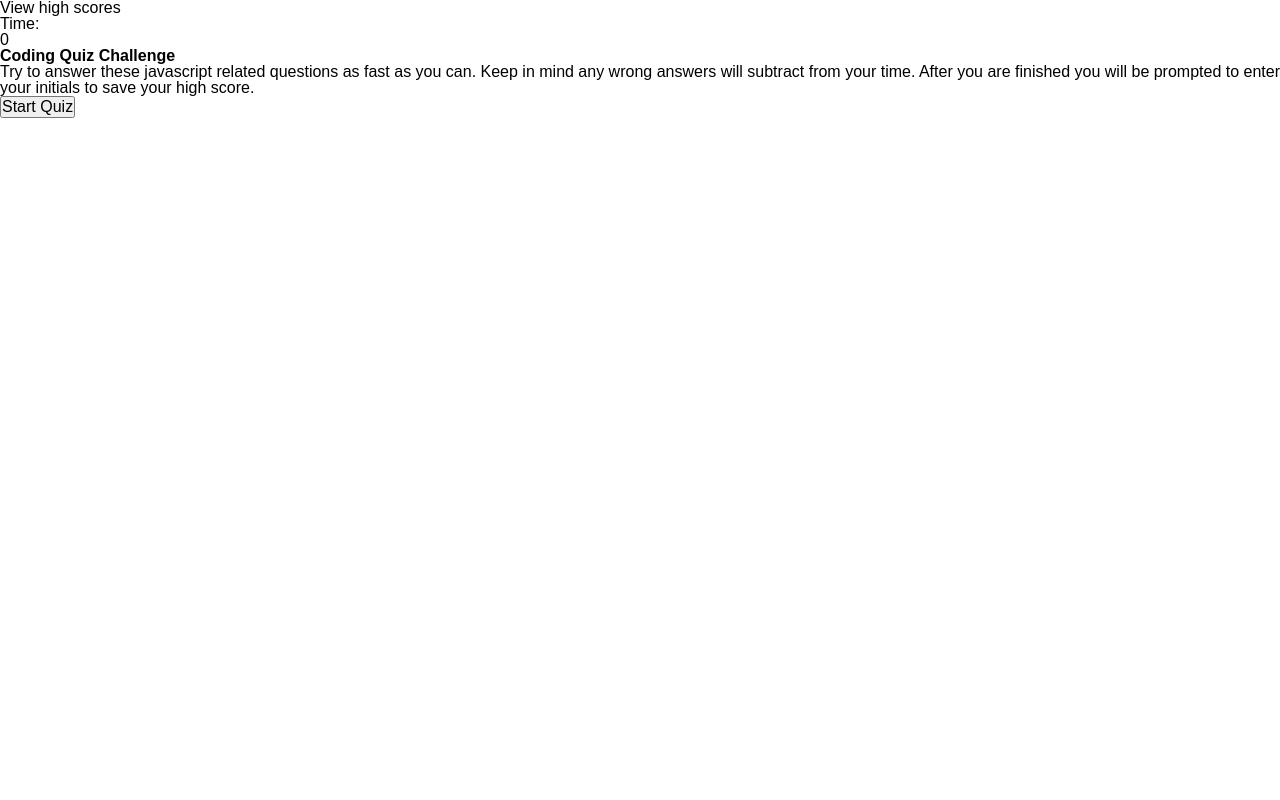
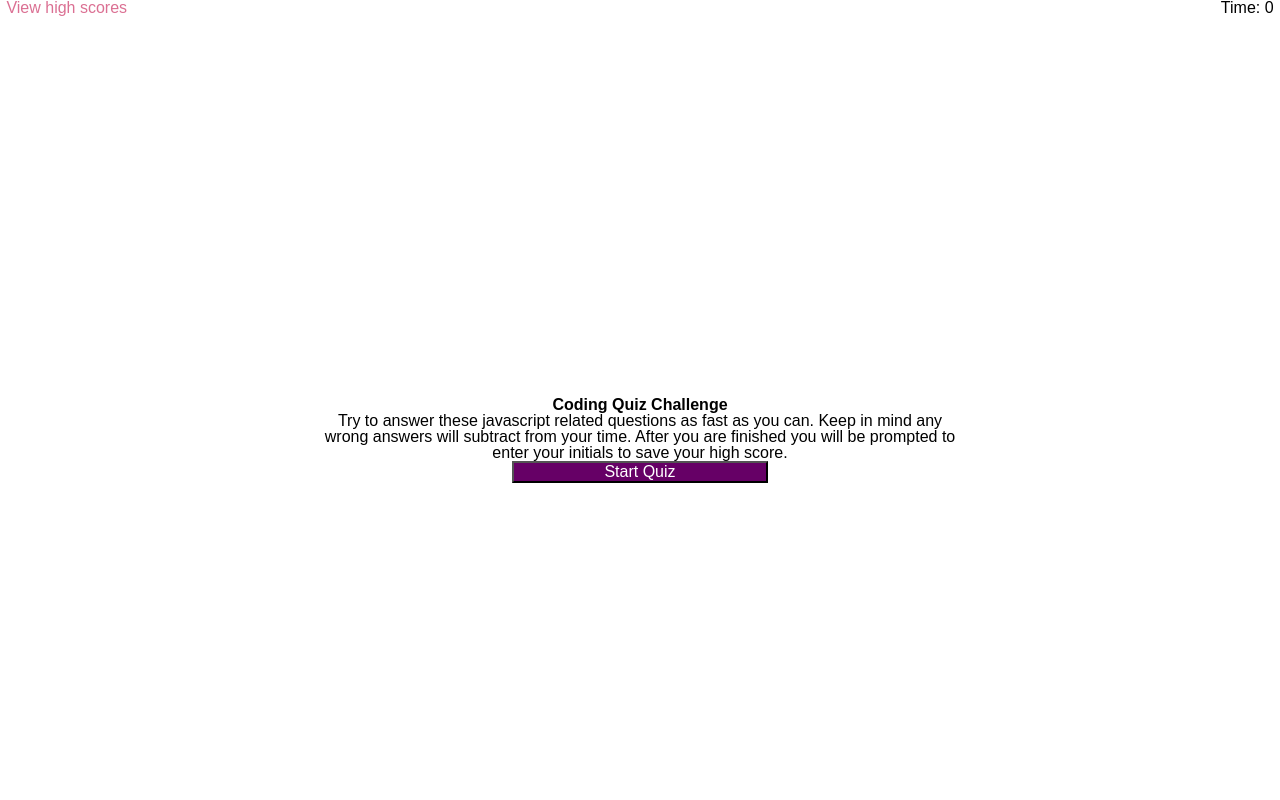
Before and after one commit to ammann64/javascript-coding-quiz, a plain HTML site: page index.html in a window 1280 px wide. Drawn offline with Linux system fonts and the light colour scheme.

Commit message:
Add initial CSS styling and add title to webpage

```diff
--- a/assets/css/style.css
+++ b/assets/css/style.css
@@ -0,0 +1,38 @@
+body {
+    display: grid;
+    flex-direction: column;
+}
+
+header {
+    width: 100vw;
+    height: 5vh;
+    position: relative;
+    margin-bottom: 5vh;
+}
+
+#high-scores {
+    color: palevioletred;
+    left: .5%; position: absolute;
+}
+
+#time {
+    position: absolute;
+    right: .5%;
+}
+h1 {
+    size: 30px;
+}
+main {
+    width: 50vw;
+    text-align: center;
+    display: flex;
+    flex-direction: column;
+    justify-self: center;
+    align-items: center;
+}
+
+button {
+    color:white;
+    background-color: #660066;
+    width: 20vw;
+}
--- a/index.html
+++ b/index.html
@@ -6,21 +6,23 @@
     <meta name="viewport" content="width=device-width, initial-scale=1.0">
     <link rel="stylesheet" href="assets/css/reset.css">
     <link rel="stylesheet" href="assets/css/style.css">
-    <title>Document</title>
+    <title>Coding Quiz Challenge</title>
 </head>
 
 <body>
     <header>
         <p id="high-scores">View high scores</p>
-        <p class="time">Time:</p> <p class="time" id="remaining"> 0 </p>
+        <p id="time">Time: 0</p>
     </header>
 
+    <main>
     <h1>Coding Quiz Challenge</h1>
     <p>Try to answer these javascript related questions as fast as you can. Keep in mind any wrong answers will subtract from your time.
         After you are finished you will be prompted to enter your initials to save your high score.
     </p>
 
-    <button class="quiz-btn" id="start">Start Quiz</button>
+    <button id="start">Start Quiz</button>
+    </main>
 
     <script src="./assets/js/script.js"></script>
 </body>
```
